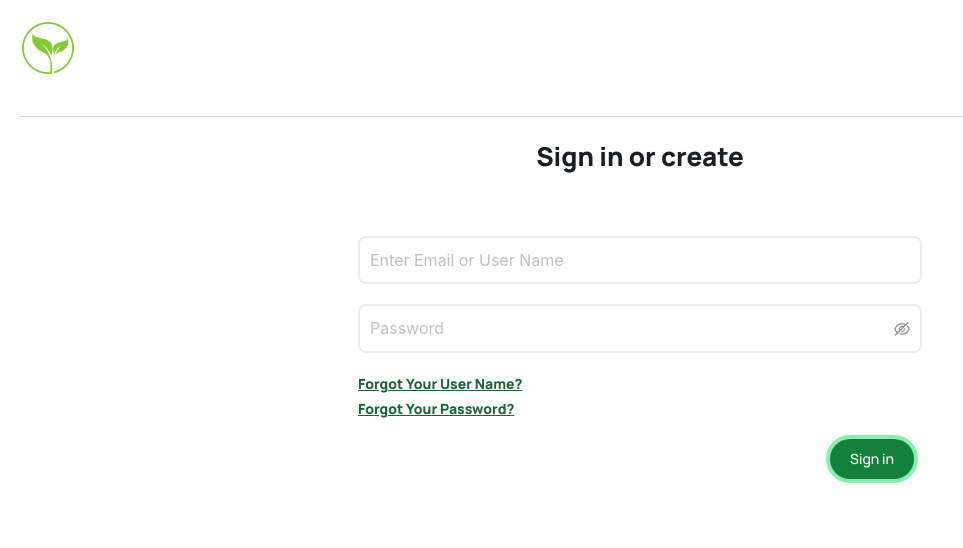
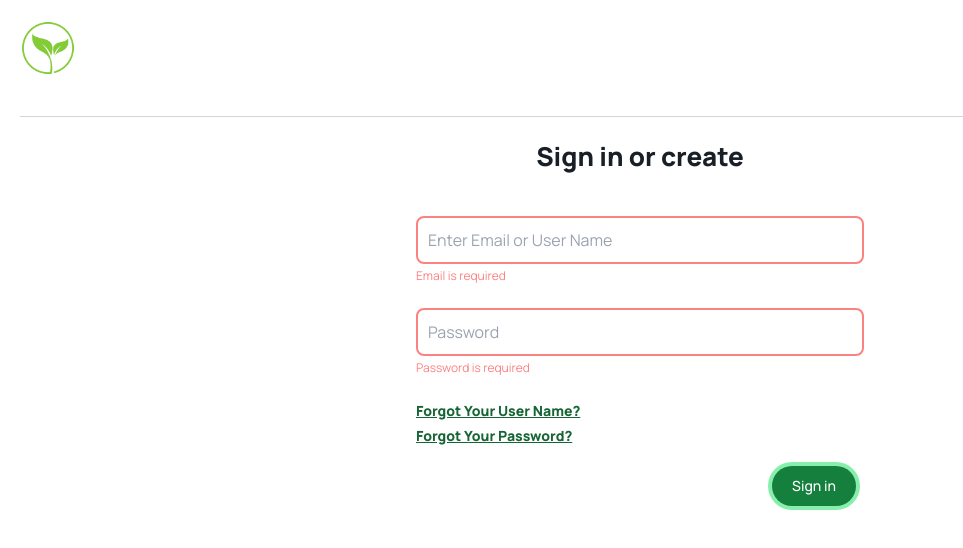
Before and after one commit to Lasith22/food-app, a React (Vite) app: page /account/signin in a window 1280 px wide. Both pictures are taken after a click on the button "Sign in". Shown: the top 548 px of the page, without its empty margins (0-963 px from the left). Built offline with nearby package versions, Linux system fonts and the light colour scheme.

Commit message:
Added validations

```diff
--- a/src/components/Auth/Login.jsx
+++ b/src/components/Auth/Login.jsx
@@ -1,12 +1,11 @@
 import React from 'react';
 import Header from '../common/Header';
-import { Button, Input } from 'antd';
+
 import { Formik, Form, Field, ErrorMessage } from 'formik';
 import * as Yup from 'yup';
 
 const Login = () => {
   const validationSchema = Yup.object({
-    username: Yup.string().required('Username is required'),
     email: Yup.string()
       .email('Invalid email address')
       .required('Email is required'),
@@ -21,36 +20,80 @@ const Login = () => {
         <h1 className="text-[#181F26] text-[26px] font-sans font-extrabold">
           Sign in or create
         </h1>
-        <div className="mt-10">
+
+        <div className="mt-10 w-full max-w-md">
           <Formik
             initialValues={{ email: '', password: '' }}
+            validationSchema={validationSchema}
             onSubmit={(values) => {
               console.log('values', values);
             }}
           >
-            {({ isSubmitting, values }) => (
+            {({
+              isSubmitting,
+              values,
+              handleChange,
+              handleBlur,
+              handleSubmit,
+              errors,
+              touched,
+            }) => (
               <Form>
-                <Input
+                <div className="mb-6">
+                  <div className="flex flex-col">
+                    <input
+                      id="email"
+                      type="email"
+                      onBlur={handleBlur}
                       value={values.email}
+                      onChange={handleChange}
                       placeholder="Enter Email or User Name"
-                  className="w-full p-2.5 text-base border-2 border-[#E9EDF2] bg-gray-[#FFF] rounded-lg my-5"
+                      className={`w-full p-2.5 text-base border-2 bg-[#FFF] rounded-lg ${
+                        errors.email && touched.email
+                          ? 'border-[#fc8181]'
+                          : 'border-[#E9EDF2]'
+                      }`}
                     />
-                <ErrorMessage name="email" component="div" />
-                <Input.Password
+                    <ErrorMessage
+                      name="email"
+                      component="p"
+                      className="text-[#fc8181] text-xs text-left mt-1"
+                    />
+                  </div>
+                </div>
+                <div className="mb-6">
+                  <div className="flex flex-col">
+                    <input
+                      id="password"
+                      type="password"
+                      onChange={handleChange}
                       value={values.password}
+                      onBlur={handleBlur}
                       placeholder="Password"
-                  className="w-full p-2.5 text-base border-2 border-[#E9EDF2] bg-gray-[#FFF] rounded-lg "
+                      className={`w-full p-2.5 text-base border-2 bg-[#FFF] rounded-lg ${
+                        errors.password && touched.password
+                          ? 'border-[#fc8181]'
+                          : 'border-[#E9EDF2]'
+                      }`}
                     />
-                <ErrorMessage name="password" component="div" />
-
+                    <ErrorMessage
+                      name="password"
+                      component="p"
+                      className="text-[#fc8181] text-xs text-left mt-1"
+                    />
+                  </div>
+                </div>
                 <div className="flex flex-col gap-1 my-5 font-sans text-[14px] text-green-800 font-extrabold">
                   <h1 className="underline">Forgot Your User Name?</h1>
                   <h1 className="underline">Forgot Your Password?</h1>
                 </div>
                 <div className="flex justify-end">
                   <button
+                    onClick={() => {
+                      handleSubmit();
+                    }}
                     type="button"
-                    class="text-white bg-green-700 hover:bg-green-800 focus:outline-none focus:ring-4 focus:ring-green-300 font-medium rounded-full text-sm px-5 py-2.5 text-center me-2 mb-2 dark:bg-green-600 dark:hover:bg-green-700 dark:focus:ring-green-800"
+                    className="text-white bg-green-700 hover:bg-green-800 focus:outline-none focus:ring-4 focus:ring-green-300 font-medium rounded-full text-sm px-5 py-2.5 text-center me-2 mb-2 dark:bg-green-600 dark:hover:bg-green-700 dark:focus:ring-green-800"
                   >
                     Sign in
                   </button>
```
Lines whose indentation alone changed are shown as unchanged.
